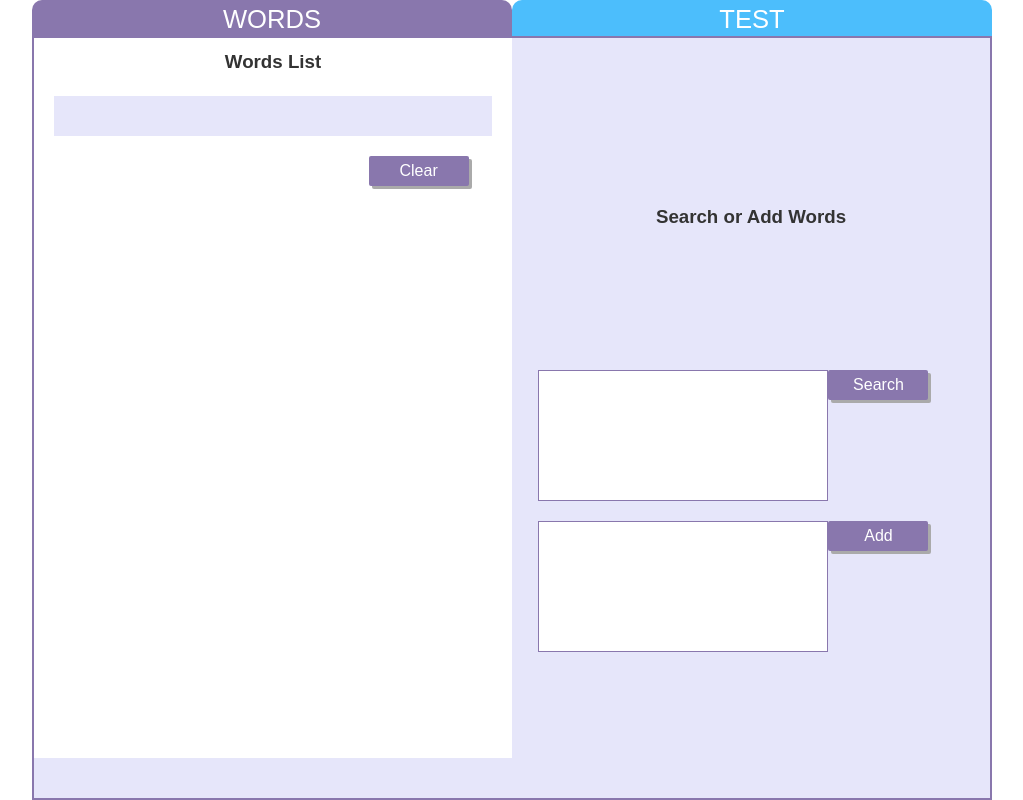
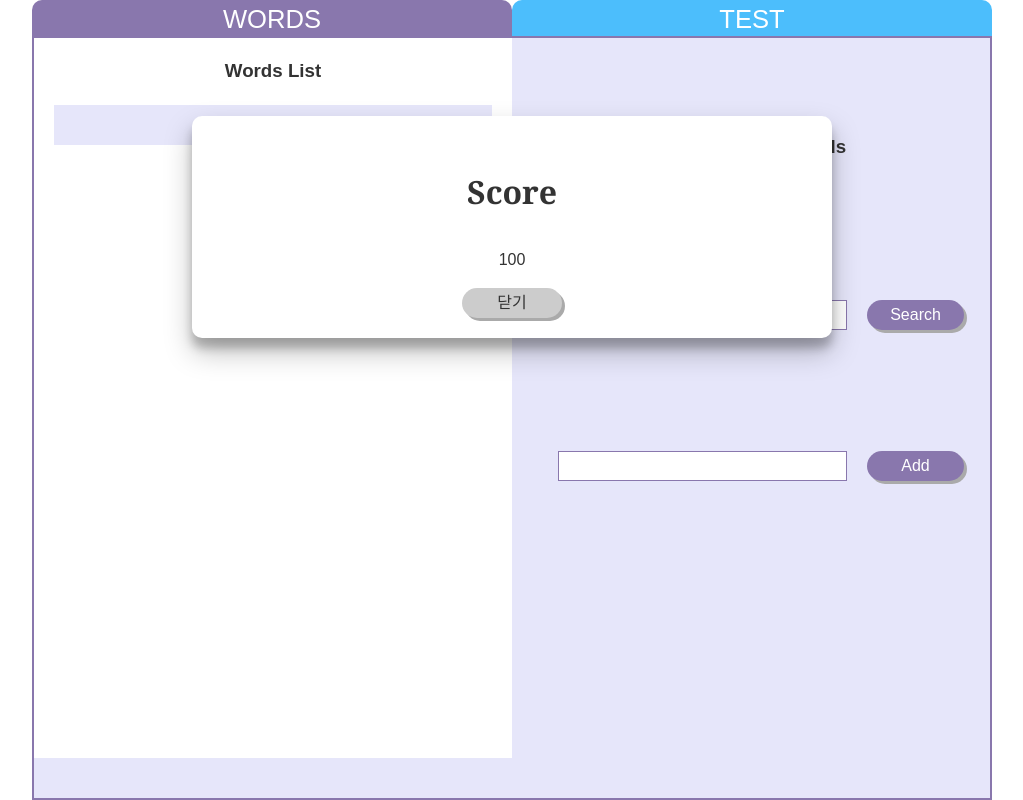
Before and after one commit to ws0671/project1, a website: page public/index.html in a window 1280 px wide. Shown: the whole page, without its empty margins (128-1151 px from the left). Drawn offline with Linux system fonts and the light colour scheme; no server answers; a web font is replaced by a local one.

Commit message:
feat: Styling changes popup

```diff
--- a/public/sass/style.scss
+++ b/public/sass/style.scss
@@ -10,6 +10,9 @@
 }
 body *{
   box-sizing: border-box;
+}
+h3 {
+  text-align: center;
 }
 
 fieldset {
@@ -26,16 +29,12 @@ legend, .a11y-hidden {
   clip-path: polygon(0 0, 0 0, 0 0);
 }
 
-label {
-  display: block;
-}
-
 button {
   border: none;
   color: #fff;
   width: 100px;
   height: 30px;
-  border-radius: 2px;
+  border-radius: 15px;
   box-shadow: 3px 3px #aaa;
   outline: none;
 }
@@ -100,13 +99,6 @@ button:hover{
   flex-direction: row-reverse;
   flex-wrap: wrap;
   justify-content: space-around;
-  // grid-column-gap: 3vw;
-  // @include mobile(800px){
-  //   grid-template-columns: 1fr;
-  // }
-  // @include desktop(801px){
-  //   grid-template-columns: 1fr 1fr;
-  // }
 }
 
 .words-page button{
@@ -119,47 +111,38 @@ button:hover{
   width: 50%;
   display: grid;
   padding: 2vw;
-  grid-template-areas: ". . ."
-                       "searchHeading searchHeading searchHeading"
+  grid-template-areas: "searchHeading searchHeading searchHeading"
                        "searchInput searchInput searchButton"
                        "searchResult searchResult addButton"
+                       ". . ."
                        ". . .";
   min-width: 400px;
   row-gap: 20px;
-
+  align-items: center;
+  justify-content: stretch;
 }
 
-.search-section-heading {
-  grid-area: searchHeading;
-  text-align: center;
-}
+.search-section-heading { grid-area: searchHeading }
+.search-input { grid-area: searchInput }
+.search-btn { grid-area: searchButton }
+.search-result { grid-area: searchResult }
+.add-btn { grid-area: addButton }
 
 .search-input, .search-result {
   border: 1px solid $word_theme_color;
   background-color: #fff;
   padding: 5px;
+  margin: 0 20px;
 }
-.search-input {
-  grid-area: searchInput;
-}
-.search-btn {
-  grid-area: searchButton;
-}
-.search-result {
-  grid-area: searchResult;
-}
-.add-btn {
-  grid-area: addButton;
+
+.search-btn, .add-btn {
+  width: 100%;
 }
 .list-section {
   width: 50%;
   background-color: #fff;
   min-width: 400px;
   height: 90vh;
-}
-.list-heading {
-  text-align: center;
-  margin: 10px 0 0 0;
 }
 .words-list {
   padding: 20px;
@@ -201,7 +184,6 @@ button:hover{
 .answer{
   cursor: not-allowed;
 }
-
 .test-start-btn, .test-finish-btn {
   background-color: $test_theme_color;
   bottom: 20px;
@@ -228,6 +210,7 @@ button:hover{
   text-align: center;
 }
 .test-word {
+  display: block;
   font-family: $secondary_font_family;
   font-size: 4em; //반응형일 때 조정할 것
 }
@@ -239,43 +222,31 @@ button:hover{
   height: 40px;
   text-align: center;
 }
-/* 블러처리 */
-.overlay {
-  position: fixed;
-  top: 0;
-  bottom: 0;
-  left: 0;
-  right: 0;
-  z-index: 999;
-  display: none;
-  backdrop-filter: blur(2px);
-}
-
 
 // 팝업창
 .test-result-section {
-  display: none;
+  // display: none;
   position: absolute;
   top: 10vh;
   left: 0;
   right: 0;
-  text-align: center;
   width: 50vw;
   max-height: 80vh;
   margin: auto;
   padding: 20px;
   background-color: #fff;
   overflow: auto;
+  text-align: center;
+  border-radius: 10px;
+  box-shadow: 0 14px 28px rgba(0,0,0,0.25), 0 10px 10px rgba(0,0,0,0.22);
 }
 
 .test-result-heading {
-  text-align: center;
   font-family: $secondary_font_family;
   font-size: 2em;
 }
 
 .close-result-btn {
-  box-shadow: none;
   background-color: #ccc;
   color: #333
 }
@@ -286,3 +257,15 @@ button:hover{
   top : 100%; //숨겨두었으니 나중에 꺼내자.
   text-align: center;
 }
+/* 블러처리 */
+.overlay {
+  position: fixed;
+  top: 0;
+  bottom: 0;
+  left: 0;
+  right: 0;
+  z-index: 999;
+  display: none;
+  background-color: rgba(0, 0, 0, 0.2);
+  backdrop-filter: blur(1px);
+}
```
Also changed, not shown: public/css/style.css, 1 other file.
